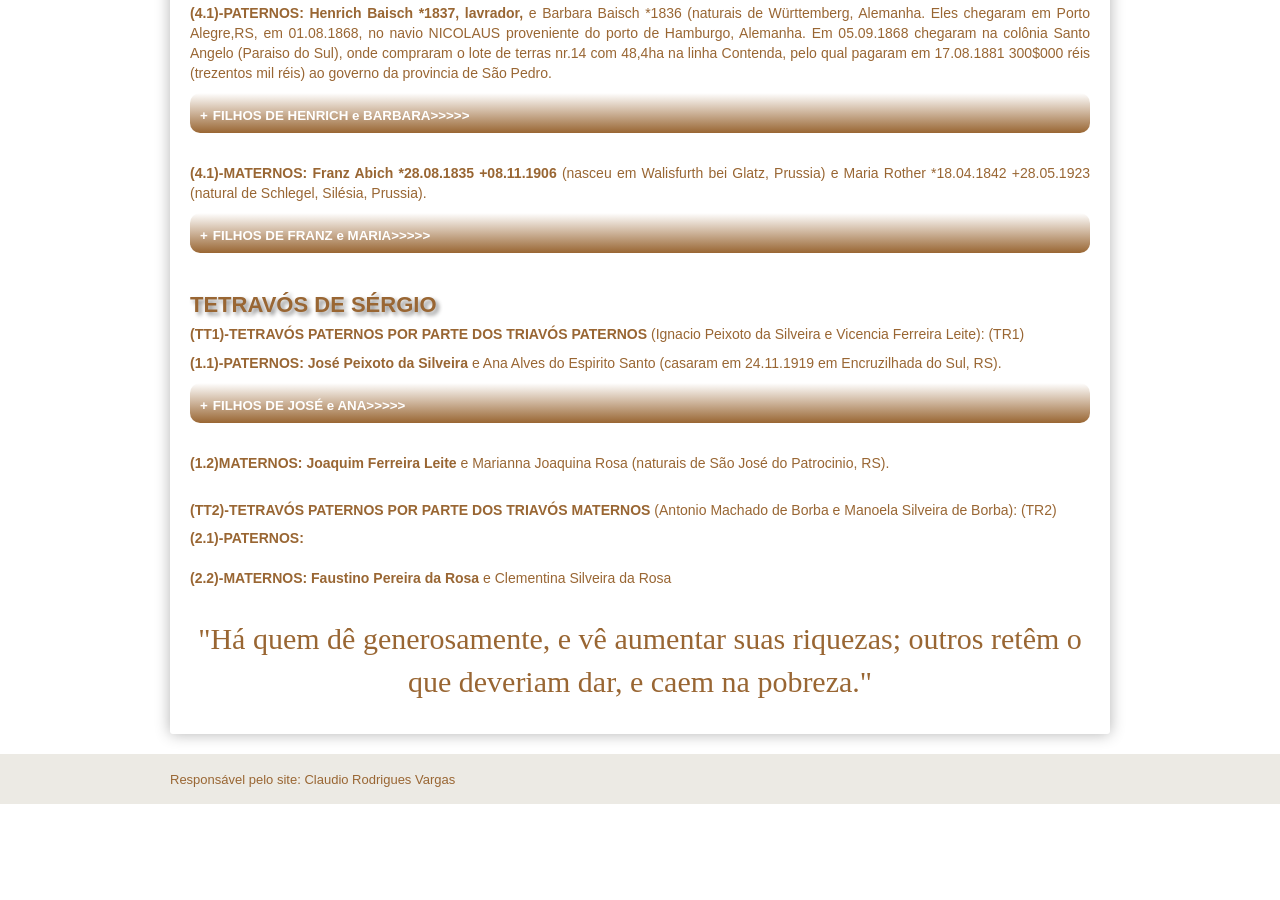
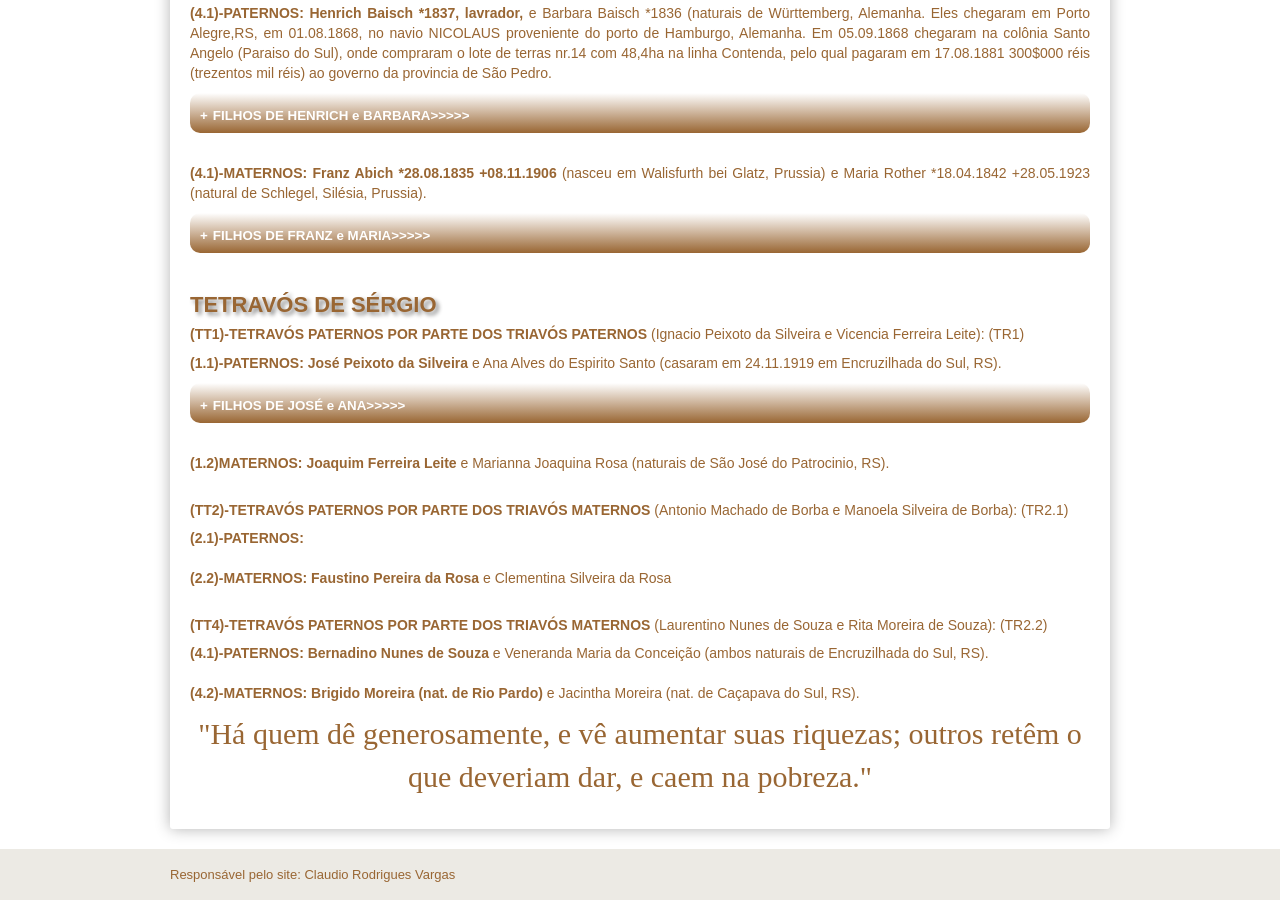
Before and after one commit to claudiovargas1955/claudiovargas1955.github.io, a Jekyll site: the page built from _pages/genealogia-de-sergio-luis-kirsch-da-silveira.html, in a window 1280 px wide and 900 px high, scrolled down 2296 px. Built offline with Jekyll 4.4.1, drawn with Linux system fonts in a browser that asks for light colours; some web fonts are replaced; before the commit the page ends 3100 px from its top, so only the background shows below that.

Commit message:
Update genealogia-de-sergio-luis-kirsch-da-silveira.html

```diff
--- a/_pages/genealogia-de-sergio-luis-kirsch-da-silveira.html
+++ b/_pages/genealogia-de-sergio-luis-kirsch-da-silveira.html
@@ -437,12 +437,20 @@ réis) ao governo da provincia de São Pedro.
 
 <p><b>(1.2)MATERNOS: Joaquim Ferreira Leite </b> e Marianna Joaquina Rosa (naturais de São José do Patrocinio, RS). <br><br>
 
-<p><b><h5>(TT2)-TETRAVÓS PATERNOS POR PARTE DOS TRIAVÓS MATERNOS</b> (Antonio Machado de Borba e Manoela Silveira de Borba): (TR2)
+<p><b><h5>(TT2)-TETRAVÓS PATERNOS POR PARTE DOS TRIAVÓS MATERNOS</b> (Antonio Machado de Borba e Manoela Silveira de Borba): (TR2.1)
 </h5>
 <p><b>(2.1)-PATERNOS: </b><br><br>
 
    <b>(2.2)-MATERNOS: Faustino Pereira da Rosa</b> e Clementina Silveira da Rosa <br><br>
 
+<p><b><h5>(TT4)-TETRAVÓS PATERNOS POR PARTE DOS TRIAVÓS MATERNOS</b> (Laurentino Nunes de Souza e Rita Moreira de Souza): (TR2.2)
+</h5>
+<p><b>(4.1)-PATERNOS: Bernadino Nunes de Souza </b>e Veneranda Maria da Conceição (ambos naturais de Encruzilhada do Sul, RS).</b><br><br>
+
+   <b>(4.2)-MATERNOS: Brigido Moreira (nat. de Rio Pardo) </b>e Jacintha Moreira (nat. de Caçapava do Sul, RS).
+
+
+
 <p style="color:#996633; text-align:center; font-size:30px; font-family: 'Rancho', cursive";><p style="color:#996633;
 text-align:center; font-size:30px; font-family: 'Rancho', cursive";>"Há quem dê generosamente, e vê aumentar suas riquezas; outros
 retêm o que deveriam dar, e caem na pobreza."</p>
```
